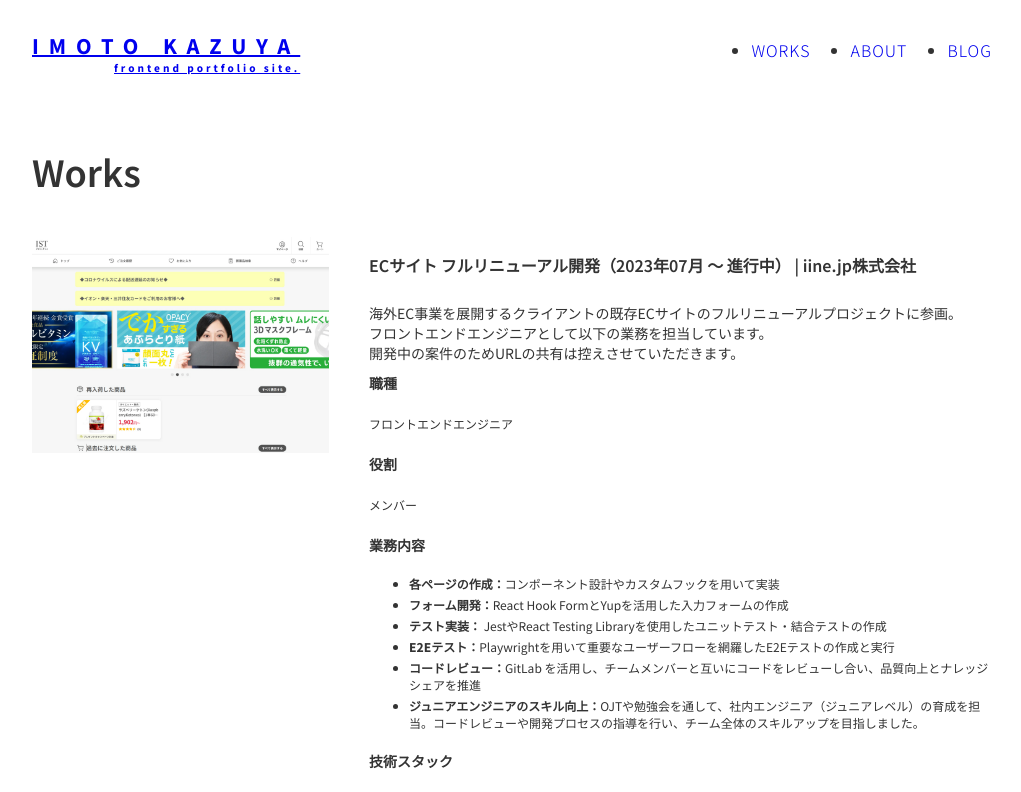
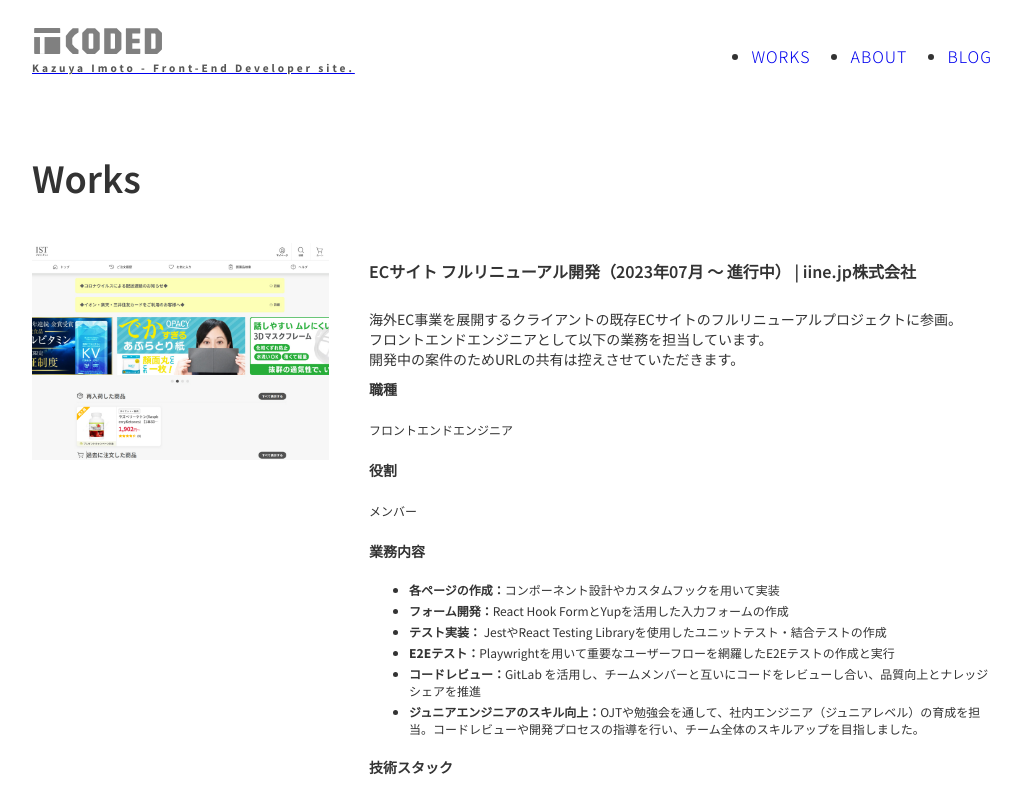
Before and after one commit to imoto-rec-git/portfolio, an Astro site: page / in a window 1280 px wide. Shown: the top 792 px of the page, without its empty margins (128-1149 px from the left). Built offline with nearby package versions, Linux system fonts and the light colour scheme; Astro itself is replaced by a stand-in of ours.

Commit message:
ロゴ修正

```diff
--- a/src/components/Header/Header.astro
+++ b/src/components/Header/Header.astro
@@ -1,12 +1,11 @@
 ---
+import Logo from "../Logo/Logo.astro";
 import styles from "./Header.module.scss";
 ---
 
 <header class={styles.header}>
     <div class={styles.headline}>
-        <h1 class={styles.logo}>
-        <a href="/">IMOTO KAZUYA<span>frontend portfolio site.</span></a>
-        </h1>
+        <Logo />
         <slot />
     </div>
 </header>
--- a/src/components/Header/Header.module.scss
+++ b/src/components/Header/Header.module.scss
@@ -22,25 +22,3 @@
     align-items: flex-end;
   }
 }
-.logo {
-  display: block;
-  margin: auto;
-  padding: 0;
-  text-align: center;
-  font-size: 2rem;
-  letter-spacing: 1rem;
-  @include respond-to("laptop") {
-    text-align: right;
-    margin: 0;
-  }
-}
-.logo span {
-  display: block;
-  font-size: 1rem;
-  letter-spacing: 0.3rem;
-  padding-right: 0;
-  text-align: center;
-  @include respond-to("laptop") {
-    text-align: right;
-  }
-}
--- /dev/null
+++ b/src/components/Logo/Logo.astro
@@ -0,0 +1,12 @@
+---
+import styles from "./Logo.module.scss"
+import logoImage from "../../assets/logo.svg"
+import {  Picture } from "astro:assets"
+---
+
+<h1 class={styles.logo}>
+    <a href="/">
+        <Picture src={logoImage} formats={['avif', 'svg']} alt="coded" class={styles.image} />
+        <span>Kazuya Imoto - Front-End Developer site.</span>
+    </a>
+</h1>
--- /dev/null
+++ b/src/components/Logo/Logo.module.scss
@@ -0,0 +1,31 @@
+@use "../../styles/breakpoints" as *;
+
+.logo {
+  margin: auto;
+  font-size: 2rem;
+  @include respond-to("laptop") {
+    display: block;
+    margin: 0 0 6px;
+  }
+}
+.image {
+  width: 120px;
+  height: auto;
+  display: block;
+  margin: 0 auto 6px;
+  @include respond-to("laptop") {
+    width: 130px;
+    margin: 0 0 6px;
+  }
+}
+.logo span {
+  display: block;
+  font-size: 1rem;
+  letter-spacing: 0.3rem;
+  padding-right: 0;
+  text-align: center;
+  color: #555555;
+  @include respond-to("laptop") {
+    text-align: right;
+  }
+}
```
Also changed, not shown: src/assets/logo.svg (added).
